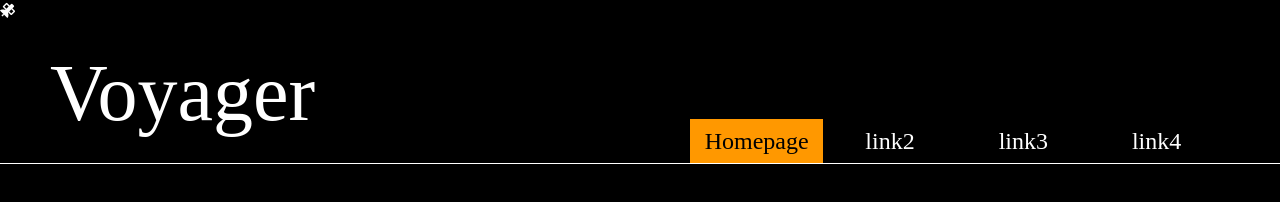
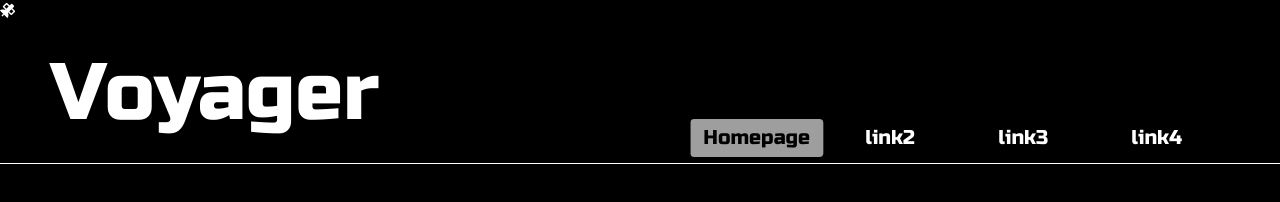
Before and after one commit to tsadiktalmudim/Project-1-Team-Voyager, a plain HTML site: page launch.html in a window 1280 px wide. Drawn offline with nearby package versions, Linux system fonts and the light colour scheme; no server answers.

Commit message:
pushing before bedtime

```diff
--- a/assets/script.js
+++ b/assets/script.js
@@ -1,10 +1,10 @@
 var apiKey = 'C3Y2n0r4MS4rDGTcmc2tBopQ0tq65lTPdkk9aVS2'
 
-var apod = function () {
+var apod = function() {
     var apodApi = 'https://api.nasa.gov/planetary/apod?api_key=' + apiKey;
-    fetch(apodApi).then(function (response) {
+    fetch(apodApi).then(function(response) {
         if (response.ok) {
-            response.json().then(function (data) {
+            response.json().then(function(data) {
                 $('.apodImg').attr('src', data.url)
                 console.log(data)
                 console.log(data.url)
@@ -21,10 +21,10 @@ var infoContainerElement = document.querySelector('#infoContainer')
 function upcomingLaunchData() {
     var apiURL = `https://lldev.thespacedevs.com/2.2.0/launch/upcoming/`
 
-    fetch(apiURL).then(function (response) {
+    fetch(apiURL).then(function(response) {
         if (response.ok) {
             console.log(response)
-            response.json().then(function (data) {
+            response.json().then(function(data) {
                 console.log(data)
                 displayLaunchInfo(data)
             })
@@ -34,7 +34,7 @@ function upcomingLaunchData() {
     })
 }
 
-var displayLaunchInfo = function (upcomingLaunch) {
+var displayLaunchInfo = function(upcomingLaunch) {
     // loop through response
     for (var i = 0; i < upcomingLaunch.results.length; i++) {
         // format information from api fetch
@@ -45,14 +45,14 @@ var displayLaunchInfo = function (upcomingLaunch) {
 
         // create container card for upcomingLaunch info
         var infoDivElement = document.createElement('div')
-        infoDivElement.classList = 'w3-container w3-center w3-border w3-border-orange w3-dark-gray w3-round-xxlarge'
-        // append div to parent container
+        infoDivElement.classList = 'w3-container w3-center w3-border w3-border-gray w3-dark-gray w3-round-xlarge w3-margin'
+            // append div to parent container
         infoContainerElement.appendChild(infoDivElement)
 
         //  create element to hold image
         var upcomingImageElement = document.createElement('img')
         upcomingImageElement.src = upcomingLaunchImage
-        upcomingImageElement.classList = 'w3-round w3-image'
+        upcomingImageElement.classList = 'w3-round-xlarge w3-image'
         upcomingImageElement.height = 400
         upcomingImageElement.width = 400
         infoDivElement.appendChild(upcomingImageElement)
@@ -60,20 +60,20 @@ var displayLaunchInfo = function (upcomingLaunch) {
         // create element to hold formated information (name)
         var upcomingNameElement = document.createElement('h2')
         upcomingNameElement.textContent = upcomingLaunchName
-        // append name headline to parent div
+            // append name headline to parent div
         infoDivElement.appendChild(upcomingNameElement)
 
         // create element to hold formated information (mission discription)
         var upcomingMissionElement = document.createElement('p')
         upcomingMissionElement.textContent = upcomingLaunchMission
         upcomingMissionElement.classList = 'w3-padding-16'
-        // append mission description to parent div
+            // append mission description to parent div
         infoDivElement.appendChild(upcomingMissionElement)
 
         // create element to hold formated information (countdown)
         var upcomingTimerElement = document.createElement('p')
         upcomingTimerElement.textContent = upcomingLaunchTimer
-        // append countdown to parent div
+            // append countdown to parent div
         infoDivElement.appendChild(upcomingTimerElement)
     }
 }
--- a/assets/style.css
+++ b/assets/style.css
@@ -1,15 +1,10 @@
-.btmLeft {
+    .btmLeft {
     height: 300px;
 }
 
 .rightColBox {
     height: 100px;
     margin: 20px;
-}
-
-h1 {
-    font-family: "Orbitron", sans-serif;
-    font-family: "Space Mono", monospace;
 }
 
 *,
@@ -39,11 +34,9 @@ p {
 
 #navBar {
     padding-top: 80px;
-    font-size: 24px;
+    font-size: 20px;
 }
 
 #voyager-title {
     font-size: 80px;
     margin-left: 50px;
-    font-family: "Space Mono", monospac;
-}
--- a/launch.html
+++ b/launch.html
@@ -1,38 +1,43 @@
 <!DOCTYPE html>
 <html lang="en">
+
 <head>
     <meta charset="UTF-8" />
     <meta http-equiv="X-UA-Compatible" content="IE=edge" />
     <meta name="viewport" content="width=device-width, initial-scale=1.0" />
     <link rel="stylesheet" href="https://www.w3schools.com/w3css/4/w3.css" />
     <link rel="stylesheet" href="./assets/style.css">
+    <link href="https://fonts.googleapis.com/css2?family=Russo+One&display=swap" rel="stylesheet" />
     <link rel="stylesheet" href="https://use.fontawesome.com/releases/v5.8.1/css/all.css">
     <title>Voyager</title>
     <i class="fas fa-satellite"></i>
 </head>
+
 <body class="w3-black">
     <header class="w3-row w3-border-bottom w3-border-white">
         <h1 class="w3-col s6" id="voyager-title">Voyager</h1>
         <!--nav-->
-      <div class="w3-col s5">
-        <div class="w3-col w3-margin-top w3-right-align w3-bar w3-center" id="navBar">
-          <a href="./index.html" style="width:25%" class="w3-padding-small w3-bar-item w3-button w3-mobile w3-orange">Homepage</a>
-          <a href="" style="width:25%" class="w3-padding-small w3-bar-item w3-button w3-mobile">link2</a>
-          <a href="" style="width:25%" class="w3-padding-small w3-bar-item w3-button w3-mobile">link3</a>
-          <a href="" style="width:25%" class="w3-padding-small w3-bar-item w3-button w3-mobile">link4</a>
+        <div class="w3-col s5 w3-display-container">
+            <div class="w3-col w3-margin-top w3-right-align w3-bar w3-center w3-display-topmiddle" id="navBar">
+                <a href="./index.html" style="width:25%" class="w3-padding-small w3-bar-item w3-button w3-round w3-mobile w3-gray">Homepage</a>
+                <a href="" style="width:25%" class="w3-padding-small w3-bar-item w3-button w3-round w3-mobile">link2</a>
+                <a href="" style="width:25%" class="w3-padding-small w3-bar-item w3-round w3-button w3-mobile">link3</a>
+                <a href="" style="width:25%" class="w3-padding-small w3-bar-item w3-round w3-button w3-mobile">link4</a>
             </div>
         </div>
     </header>
     <main>
-      <div class="w3-col s8 w3-black" id="infoContainer">  </div>
+        <div class="w3-col s8 w3-black w3-justify" id="infoContainer"> </div>
 
-      <div class="w3-col s8 w3-black" id="stationContainer">  </div>
+        <div class="w3-col s8 w3-black" id="stationContainer"> </div>
 
     </main>
     <script src="https://code.jquery.com/jquery-3.4.1.min.js"></script>
     <script src="./assets/script.js"></script>
 </body>
+
 </html>
 </body>
 </body>
+
 </html>
```
Lines whose indentation alone changed are shown as unchanged.
